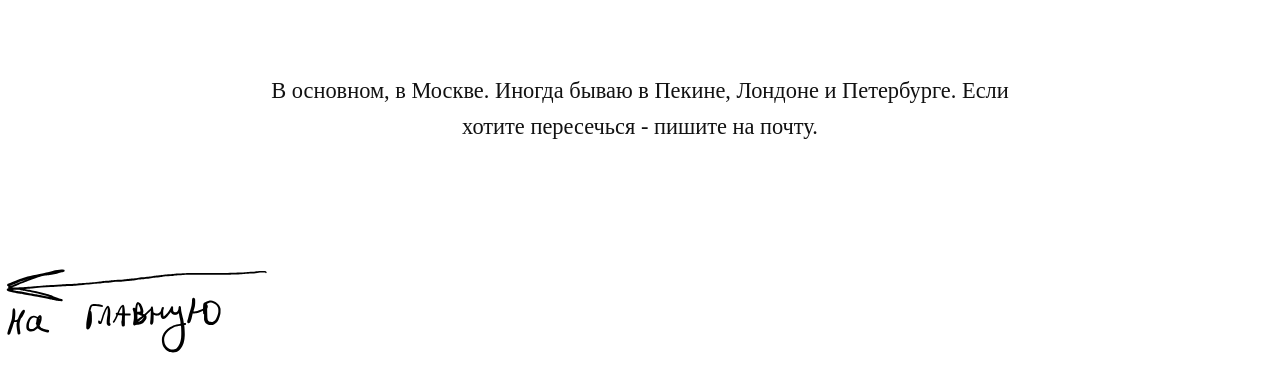
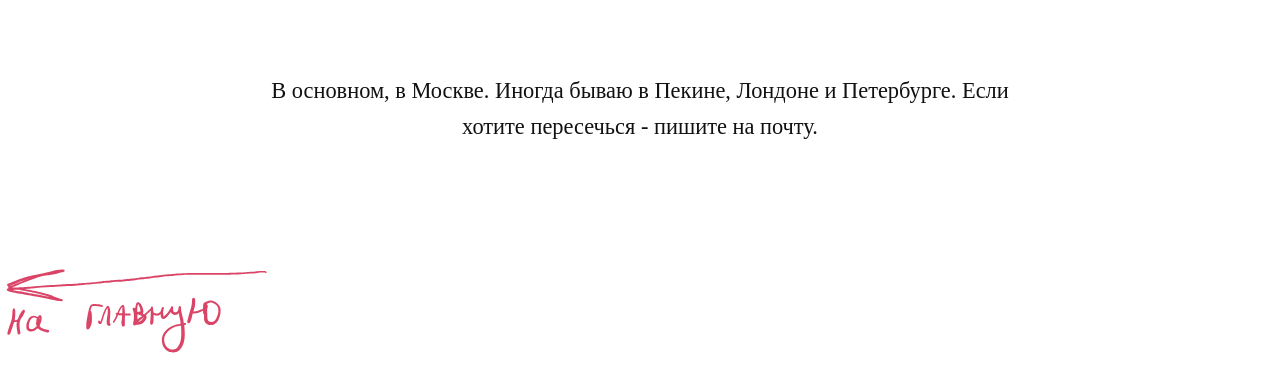
Before and after one commit to dronsite/dronsite.github.io, a plain HTML site: page whereami/index.html in a window 1280 px wide. In both pictures the pointer is over the icon 136 px from the left and 730 px from the top of the page. Shown: the part 422-800 px from the top of the page. Drawn offline with Linux system fonts and the light colour scheme; a web font is replaced by a local one.

Commit message:
Update style.css

```diff
--- a/whereami/style.css
+++ b/whereami/style.css
@@ -41,14 +41,14 @@ body {
     letter-spacing: 0.03em;
 }
 
-.icon a {
+.icon {
     width: 204pt;
     height: 104pt;
     justify-content: center;
     fill: #000000
 }
 
-.icon a:hover {
+.icon:hover {
   fill: #DA4567;
 }
 
```
